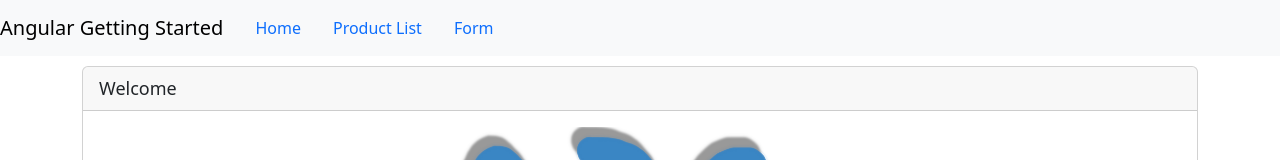
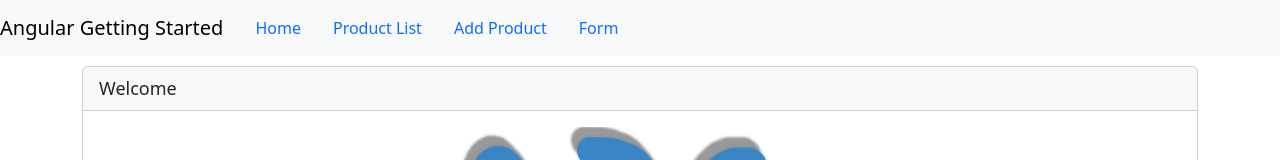
Before and after one commit to markfady/Angular_Getting_Started, an Angular app: page /welcome in a window 1280 px wide. Shown: the top 160 px of the page. Built offline with nearby package versions, Linux system fonts and the light colour scheme.

Commit message:
link to Add new products

```diff
--- a/src/app/app.component.ts
+++ b/src/app/app.component.ts
@@ -8,6 +8,7 @@ import { Component } from '@angular/core';
         <ul class='nav nav-pills'>
           <li><a class='nav-link' routerLink='/welcome'>Home</a></li>
           <li><a class='nav-link' routerLink='/products'>Product List</a></li>
+          <li><a class='nav-link' [routerLink]="['/products/0/edit']">Add Product</a></li>
           <li><a class='nav-link' routerLink='/ReactiveForm'>Form</a></li>
         </ul>
     </nav>
```
